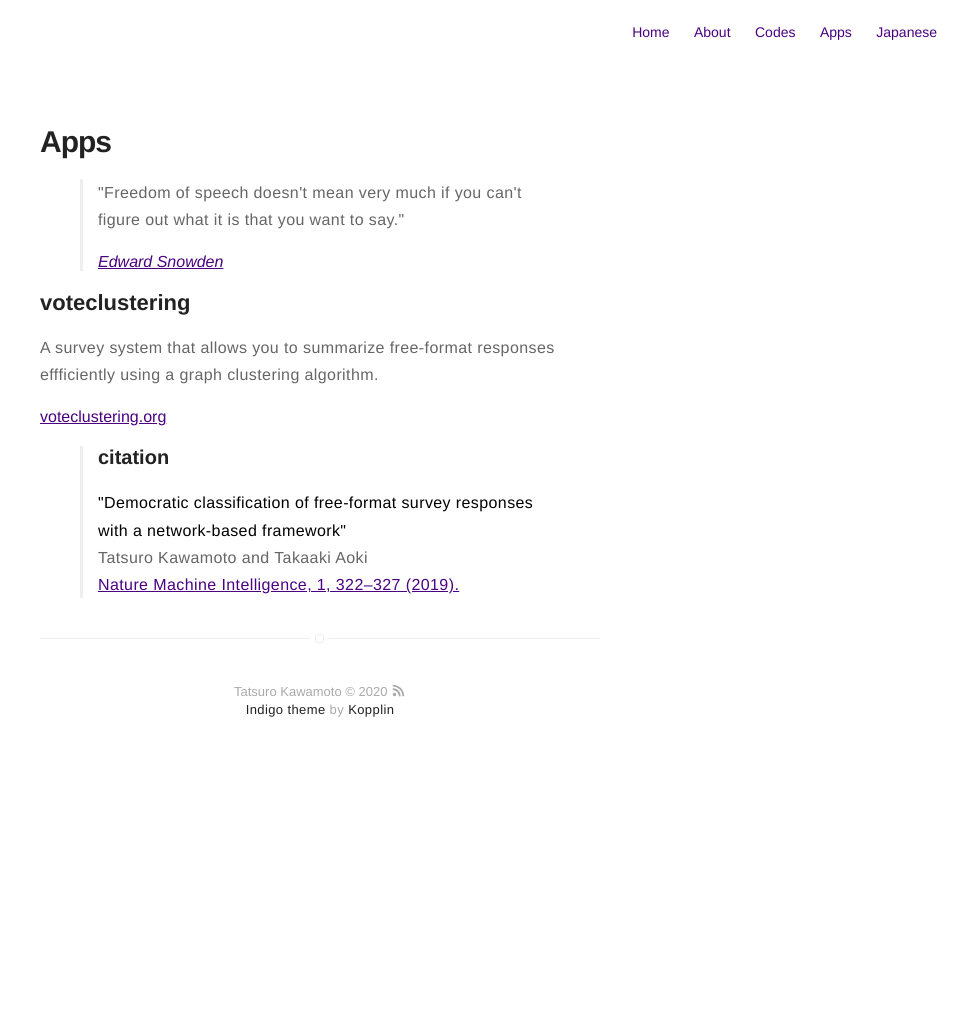
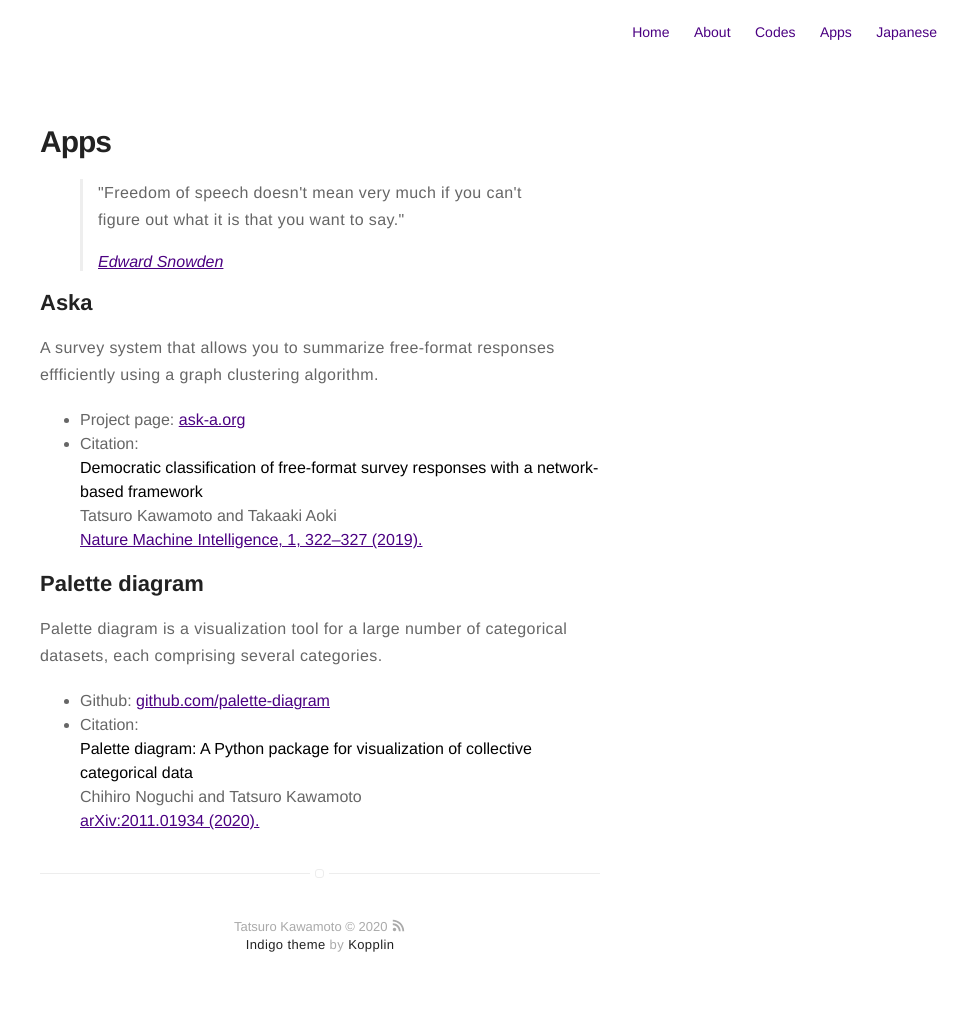
Before and after one commit to tatsuro-kawamoto/tatsuro-kawamoto.github.io, a Jekyll site: the page built from apps.html, in a window 1280 px wide. Shown: the whole page, without its empty margins (320-1280 px from the left). Built offline with Jekyll 4.4.1, drawn with Linux system fonts in a browser that asks for light colours; before the commit the page ends 900 px from its top, so only the background shows below that.

Commit message:
Update apps.html

```diff
--- a/apps.html
+++ b/apps.html
@@ -11,18 +11,33 @@ title: Apps
 </blockquote>
 
 
-<h2>voteclustering</h2>
+<h2>Aska</h2>
 <p>A survey system that allows you to summarize free-format responses effficiently using a graph clustering algorithm. </p>
 
-<a href="https://voteclustering.org/">voteclustering.org</a>
+<ul>
+  <li>Project page: <a href="https://ask-a.org/">ask-a.org</a></li>
+  <li>Citation: <br />
+    <strong>Democratic classification of free-format survey responses with a network-based framework</strong><br />
+    Tatsuro Kawamoto and Takaaki Aoki<br />
+    <a href="https://www.nature.com/articles/s42256-019-0071-y" target="_blank">Nature Machine Intelligence, 1, 322–327 (2019).</a><br />
+  </li>
+</ul>
 
-<blockquote>
-	<h3>citation</h3>
-	<p>
-    <strong>"Democratic classification of free-format survey responses with a network-based framework"</strong><br />
-    Tatsuro Kawamoto and Takaaki Aoki<br />
-    <a href="https://www.nature.com/articles/s42256-019-0071-y" target="_blank">Nature Machine Intelligence, 1, 322–327 (2019).</a>
-	</p>
-</blockquote>
+
+<h2>Palette diagram</h2>
+<p>Palette diagram is a visualization tool for a large number of categorical datasets, each comprising several categories.</p>
+
+<ul>
+  <li>Github: <a href="https://github.com/palette-diagram/palette-diagram">github.com/palette-diagram</a></li>
+  <li>Citation: <br />
+    <strong>Palette diagram: A Python package for visualization of collective categorical data</strong><br />
+    Chihiro Noguchi and Tatsuro Kawamoto<br />
+    <a href="https://arxiv.org/abs/2011.01934" target="_blank">arXiv:2011.01934 (2020).</a>
+  </li>
+</ul>
+
+
+
+
 
 </section>
```
